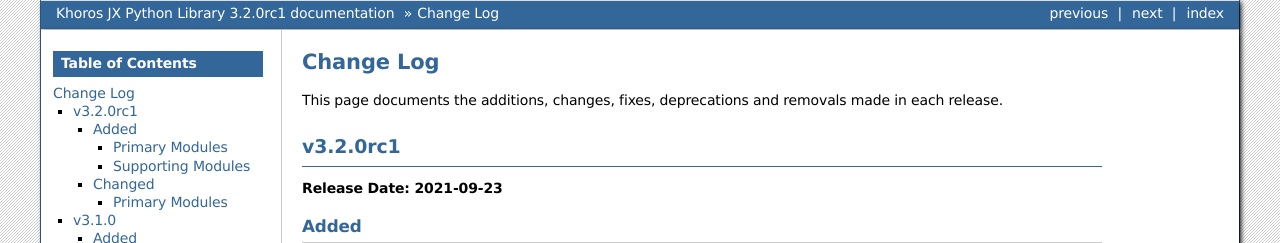
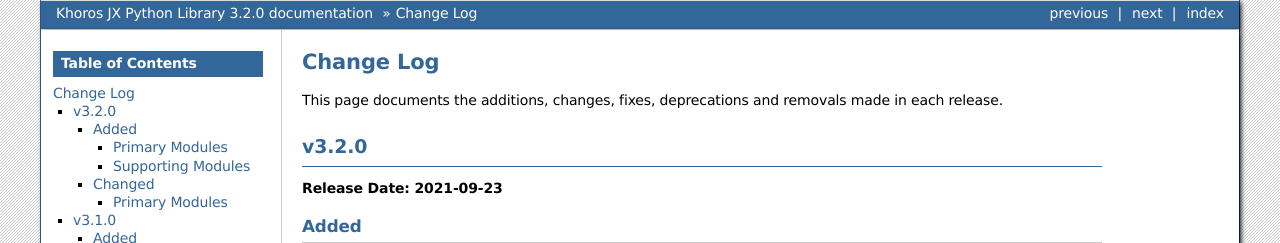
Before and after one commit to jeffshurtliff/khorosjx, a Sphinx documentation site: the page built from docs/changelog.rst, in a window 1280 px wide and 900 px high. Shown: the top 243 px of the window. Built offline with Sphinx 7.4.7, drawn with Linux system fonts in a browser that asks for light colours; some of the changed text lies outside the part shown.

Commit message:
Updated version to be 3.2.0

```diff
--- a/docs/changelog.rst
+++ b/docs/changelog.rst
@@ -3,9 +3,9 @@
 ##########
 This page documents the additions, changes, fixes, deprecations and removals made in each release.
 
-*********
-v3.2.0rc1
-*********
+******
+v3.2.0
+******
 **Release Date: 2021-09-23**
 
 Added
--- a/khorosjx/utils/version.py
+++ b/khorosjx/utils/version.py
@@ -13,7 +13,7 @@
 
 import requests
 
-__version__ = "3.2.0rc1"
+__version__ = "3.2.0"
 
 
 def get_full_version():
```
